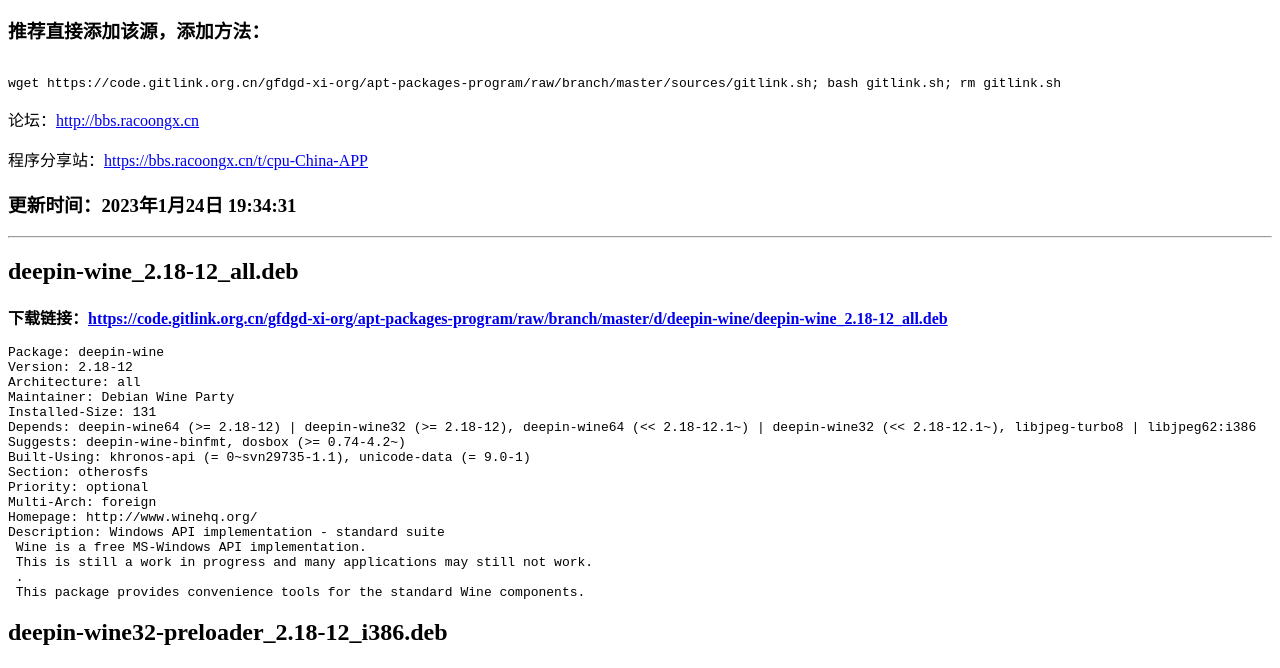
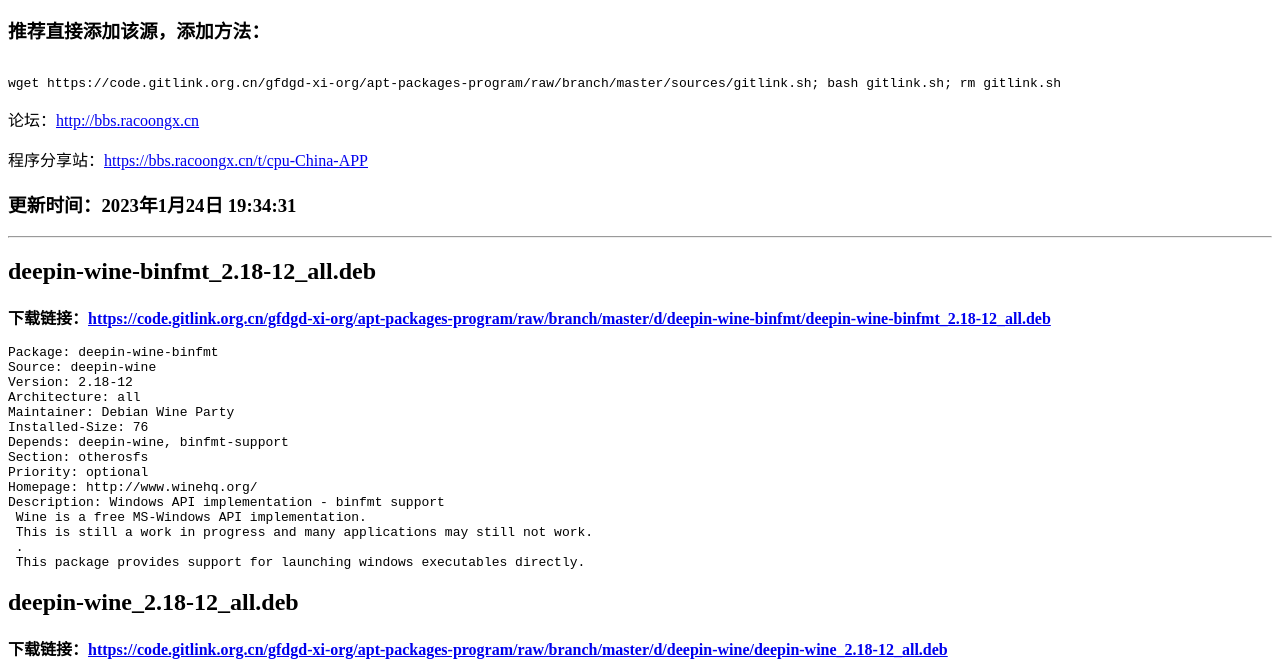
Before and after one commit to gfdgd-xi/apt-packages-websize-depend, a plain HTML site: page index.html in a window 1280 px wide. Shown: the part 116-784 px from the top of the page. Drawn offline with Linux system fonts and the light colour scheme.

Commit message:
新增 deepin-wine-binfmt_2.18-12_all.deb

```diff
--- a/index.html
+++ b/index.html
@@ -18,7 +18,25 @@
     <p>程序分享站：<a href='https://bbs.racoongx.cn/t/cpu-China-APP'>https://bbs.racoongx.cn/t/cpu-China-APP</a></p>
     <h3>更新时间：2023年1月24日 19:34:31</h3>
     <hr/>
-    <h2>deepin-wine_2.18-12_all.deb</h2>
+    <h2>deepin-wine-binfmt_2.18-12_all.deb</h2>
+<p><b>下载链接：<a href='https://code.gitlink.org.cn/gfdgd-xi-org/apt-packages-program/raw/branch/master/d/deepin-wine-binfmt/deepin-wine-binfmt_2.18-12_all.deb'>https://code.gitlink.org.cn/gfdgd-xi-org/apt-packages-program/raw/branch/master/d/deepin-wine-binfmt/deepin-wine-binfmt_2.18-12_all.deb</a></b></p>
+<pre><code>Package: deepin-wine-binfmt
+Source: deepin-wine
+Version: 2.18-12
+Architecture: all
+Maintainer: Debian Wine Party <pkg-wine-party@lists.alioth.debian.org>
+Installed-Size: 76
+Depends: deepin-wine, binfmt-support
+Section: otherosfs
+Priority: optional
+Homepage: http://www.winehq.org/
+Description: Windows API implementation - binfmt support
+ Wine is a free MS-Windows API implementation.
+ This is still a work in progress and many applications may still not work.
+ .
+ This package provides support for launching windows executables directly.
+</code></pre>
+<h2>deepin-wine_2.18-12_all.deb</h2>
 <p><b>下载链接：<a href='https://code.gitlink.org.cn/gfdgd-xi-org/apt-packages-program/raw/branch/master/d/deepin-wine/deepin-wine_2.18-12_all.deb'>https://code.gitlink.org.cn/gfdgd-xi-org/apt-packages-program/raw/branch/master/d/deepin-wine/deepin-wine_2.18-12_all.deb</a></b></p>
 <pre><code>Package: deepin-wine
 Version: 2.18-12
```
Also changed, not shown: list.html (+18 -0 lines).
